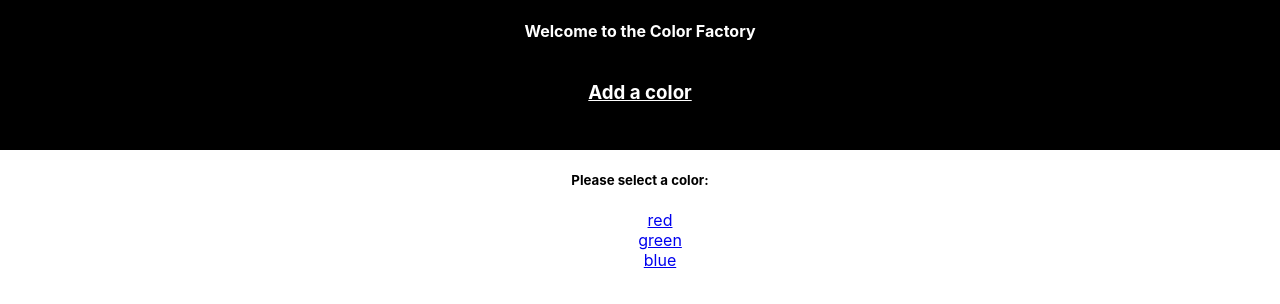
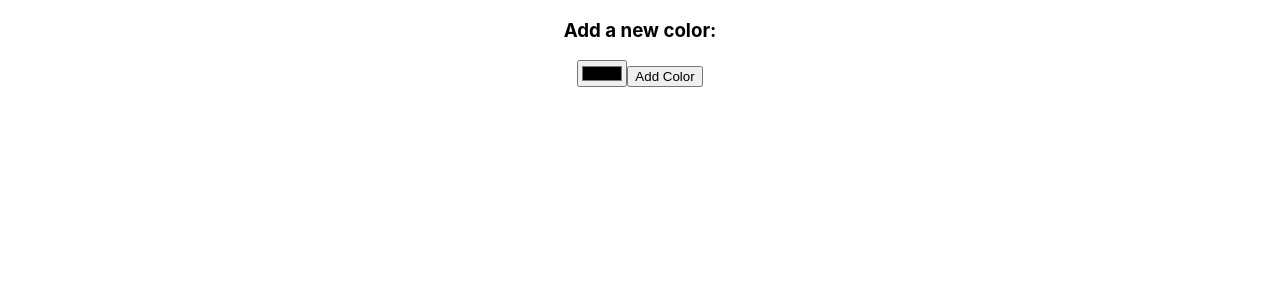
Before and after one commit to HeyImMatt/springboard-42-2-react-router-patterns, a React (Create React App) app: page /colors/new in a window 1280 px wide. Before the commit this address led to /colors. Shown: the top 304 px of the page. Built offline with nearby package versions, Linux system fonts and the light colour scheme.

Commit message:
Add new color form

```diff
--- a/src/App.css
+++ b/src/App.css
@@ -1,4 +1,4 @@
-.App {
+body {
   text-align: center;
 }
 
--- a/src/App.js
+++ b/src/App.js
@@ -2,15 +2,34 @@ import React, { useState } from 'react';
 import { Route, Switch, BrowserRouter, Redirect } from 'react-router-dom';
 import Colors from './Colors'
 import ColorPage from './ColorPage'
+import ColorForm from './ColorForm';
 import './App.css';
 
 export default function App() {
   const [colors, setColors] = useState(['red', 'green', 'blue']);
   const [formData, setFormData] = useState({newColor: ''})
 
+  const changeHandler = (e) => {
+    const {name, value} = e.target;
+    setFormData((formData) => ({
+      ...formData,
+      [name]: value,
+    }))
+  }
+
+  const submitHandler = (e) => {
+    e.preventDefault();
+    console.log(formData.newColor)
+    setColors((colors) => ([...colors, ...formData.newColor]));
+    window.location.replace('/colors')
+  }
+
   return (
     <BrowserRouter>
       <Switch>
+        <Route exact path='/colors/new'>
+          <ColorForm formData={formData} changeHandler={changeHandler} submitHandler={submitHandler} />
+        </Route>
         <Route exact path='/colors/:color'>
           <ColorPage colors={colors} />
         </Route>
--- /dev/null
+++ b/src/ColorForm.js
@@ -0,0 +1,16 @@
+import React from 'react';
+
+export default function ColorForm( {formData, changeHandler, submitHandler} ) {
+  return (
+    <form onSubmit={submitHandler}>
+      <h3>Add a new color:</h3>
+      <input
+      type="color"
+      name="newColor"
+      value={formData.colorName}
+      onChange={changeHandler}
+      />
+      <button>Add Color</button>
+    </form>
+  )
+}
```
